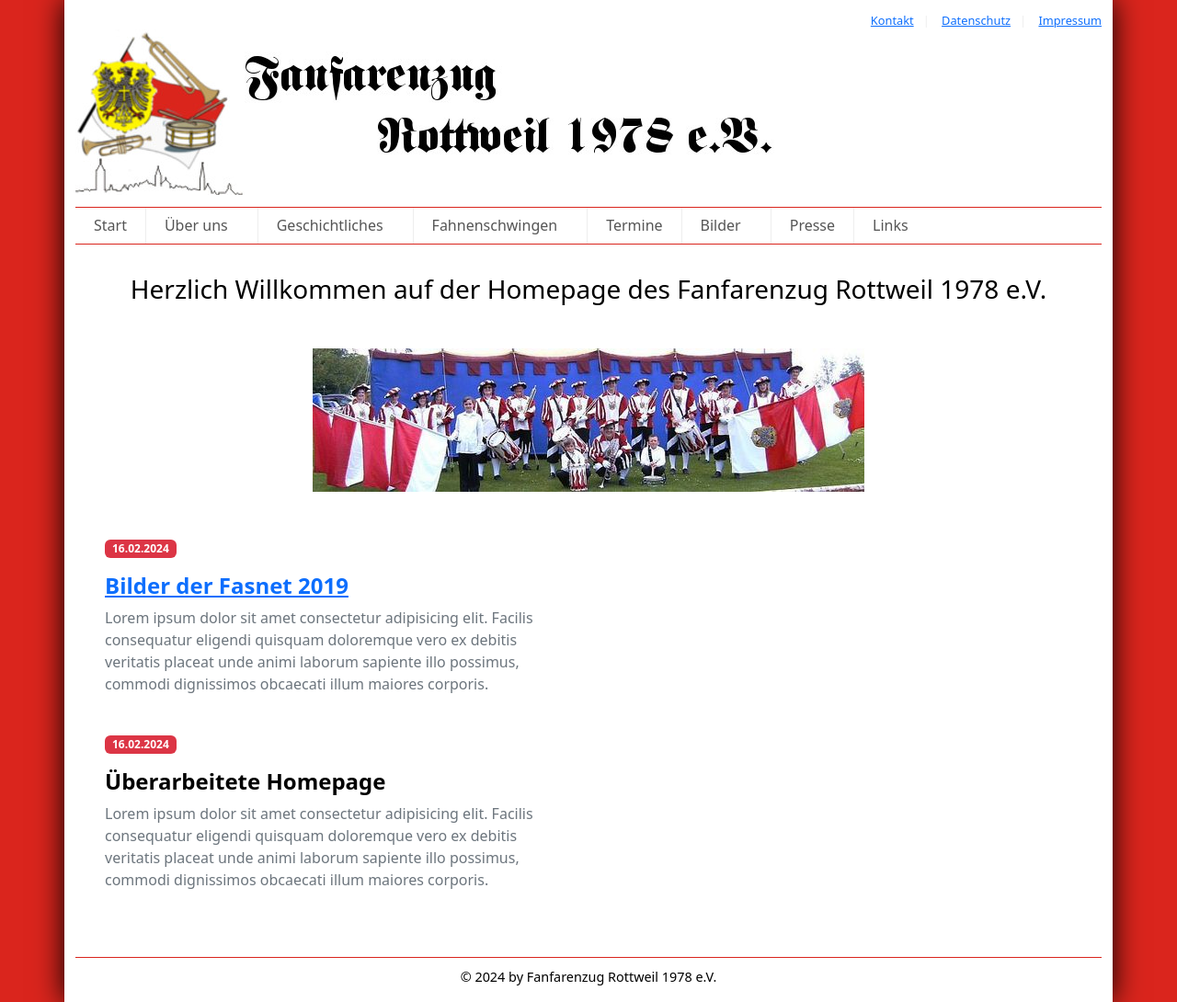
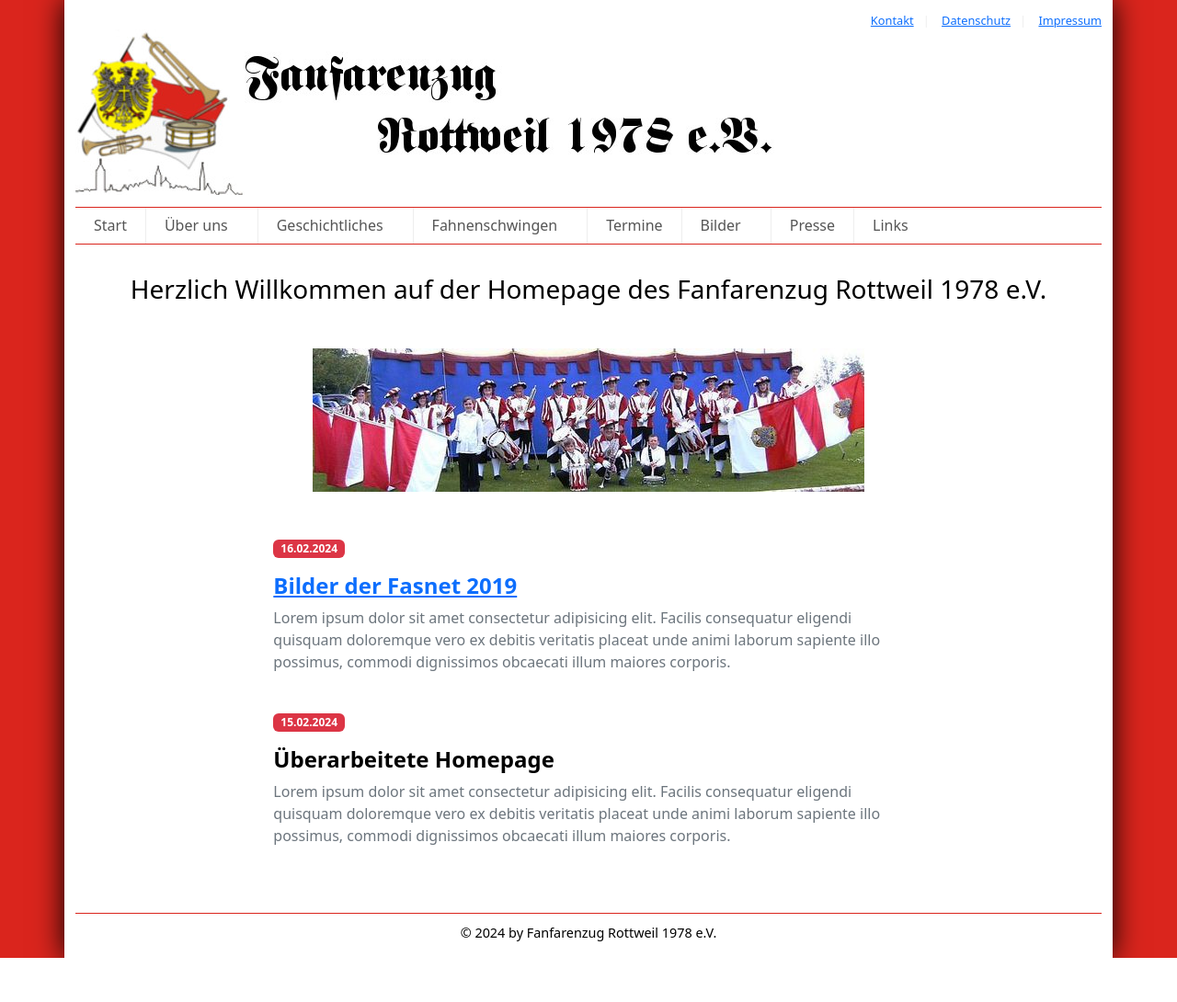
Before and after one commit to mroth78/Fanfarenzug-Rottweil, a PHP site: page / in a window 1280 px wide. Shown: the whole page at 92% size. After the commit the page ends 1042 px from the top, so only its background shows below. Run offline with PHP 8.4, Linux system fonts and the light colour scheme; some libraries are stand-ins or nearby versions.

Commit message:
Ausrichtung der Newseinträge zentriert.

```diff
--- a/pages/home.php
+++ b/pages/home.php
@@ -3,8 +3,8 @@
 <img src="..\images\gruppenbild.jpg" class="img-fluid mx-auto d-block mb-5 mt-5">
 
 <!-- Beginn eines News Eintrags -->
-<div class="row gx-5">
-    <div class="col-md-6 mb-4">
+<div class="row gx-5 justify-content-md-center">
+    <div class="col-md-8 mb-4">
         <span class="badge bg-danger px-2 py-1 shadow-1-strong mb-3">16.02.2024</span>
         <h4><strong><a href="index.php?page=gallery&year=2019"> Bilder der Fasnet 2019</a></strong></h4>
         <p class="text-muted">
@@ -16,9 +16,9 @@
 </div>
 <!-- Ende eines News Eintrags -->
 
-<div class="row gx-5">
-    <div class="col-md-6 mb-4">
-        <span class="badge bg-danger px-2 py-1 shadow-1-strong mb-3">16.02.2024</span>
+<div class="row gx-5 justify-content-md-center">
+    <div class="col-md-8 mb-4">
+        <span class="badge bg-danger px-2 py-1 shadow-1-strong mb-3">15.02.2024</span>
         <h4><strong>Überarbeitete Homepage</strong></h4>
         <p class="text-muted">
             Lorem ipsum dolor sit amet consectetur adipisicing elit. Facilis consequatur
```
